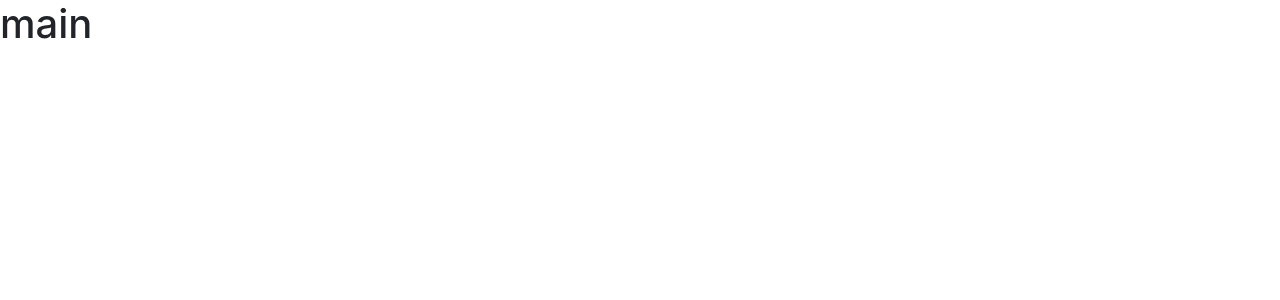
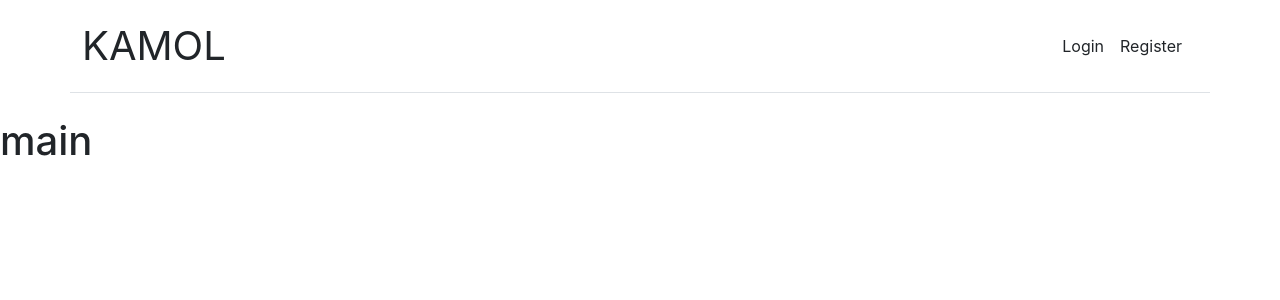
Before and after one commit to KamolJurayev7/Kamol-Application, a React (Create React App) app: page / in a window 1280 px wide. Shown: the top 300 px of the page. Built offline with nearby package versions, Linux system fonts and the light colour scheme.

Commit message:
navbar qoshildi

```diff
--- a/src/App.js
+++ b/src/App.js
@@ -1,15 +1,18 @@
 import React from 'react';
 import { Routes, Route } from 'react-router-dom'
-import {Main , Login, Register} from './components/allComponents'
+import { Main, Login, Register, Navbar } from './components/allComponents'
 const App = () => {
   return (
-    <Routes>
-      <Route>
-        <Route path="/" element={<Main/>} />
-        <Route path="/login" element={<Login/>} />
-        <Route path="/register" element={<Register/>} />
-      </Route>
-    </Routes>
+    <div className=''>
+      <Navbar/>
+      <Routes>
+        <Route>
+          <Route path="/" element={<Main />} />
+          <Route path="/login" element={<Login />} />
+          <Route path="/register" element={<Register />} />
+        </Route>
+      </Routes>
+    </div>
   );
 }
 
--- /dev/null
+++ b/src/components/Navbar.jsx
@@ -0,0 +1,17 @@
+import React from 'react';
+import { Link } from 'react-router-dom';
+const Navbar = () => {
+    return (
+        <div class="d-flex flex-column flex-md-row align-items-center pb-3 mb-4 border-bottom container pt-3">
+            <Link href="/" class="d-flex align-items-center text-dark text-decoration-none">
+                <span class="fs-1">KAMOL</span>
+            </Link>
+            <nav class="d-inline-flex mt-2 mt-md-0 ms-md-auto">
+                <Link to={'/login'} class="me-3 py-2 text-dark text-decoration-none">Login</Link>
+                <Link to={'/register'} class="me-3 py-2 text-dark text-decoration-none">Register</Link>
+            </nav>
+        </div>
+    );
+}
+
+export default Navbar;
--- a/src/components/allComponents.js
+++ b/src/components/allComponents.js
@@ -1,4 +1,4 @@
 export {default as Main} from './Main'
 export {default as Login} from './Login'
 export {default as Register} from './Register'
-// export {default as Main} from './Main'
+export {default as Navbar} from './Navbar'
```
Also changed, not shown: src/constants/constant.js (added).
